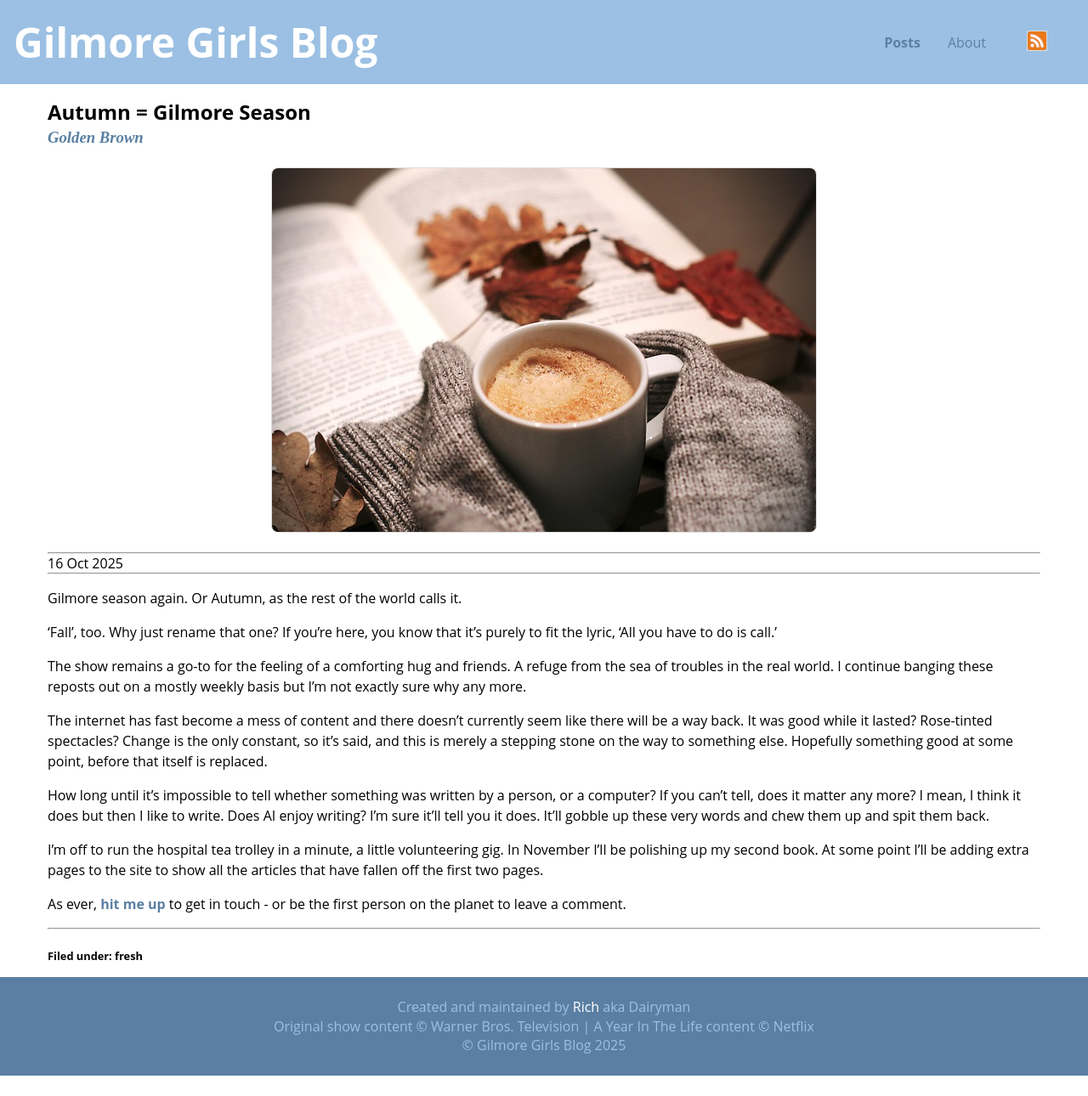
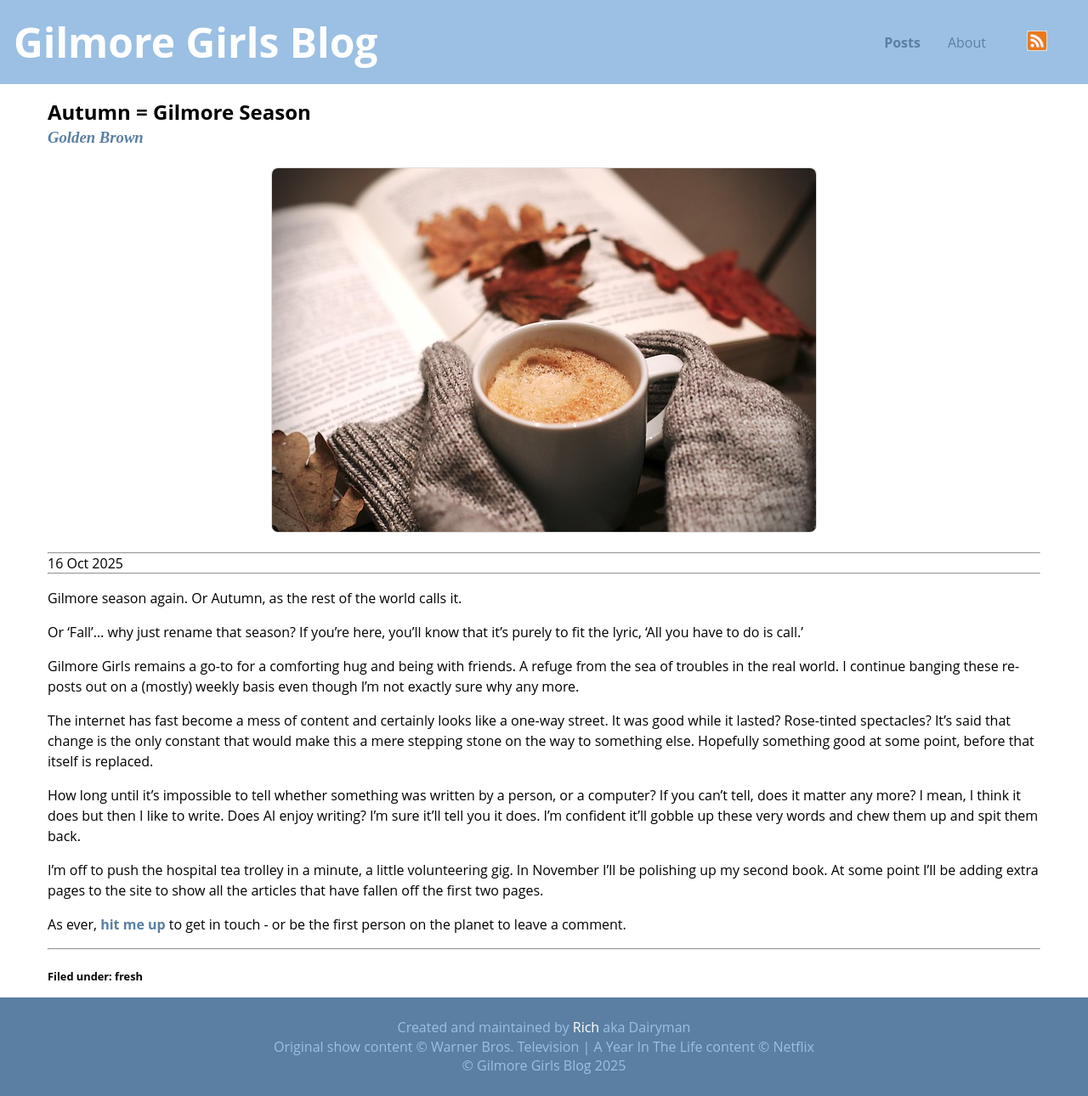
Before and after one commit to github-rich/copperboom, a Jekyll site: the page built from _posts/2025-10-16-Autumn=Gilmore.md, in a window 1280 px wide. Shown: the whole page at 85% size. Built offline with Jekyll 4.4.1, drawn with Linux system fonts in a browser that asks for light colours; comment, search, counter and statistics services are not loaded; before the commit the page ends 1266 px from its top, so only the background shows below that.

```diff
--- a/_posts/2025-10-16-Autumn=Gilmore.md
+++ b/_posts/2025-10-16-Autumn=Gilmore.md
@@ -9,14 +9,14 @@ categories: fresh
 ---
 Gilmore season again.  Or Autumn, as the rest of the world calls it.
 
-'Fall', too.  Why just rename that one?  If you're here, you know that it's purely to fit the lyric, 'All you have to do is call.'
+Or 'Fall'... why just rename that season?  If you're here, you'll know that it's purely to fit the lyric, 'All you have to do is call.'
 
-The show remains a go-to for the feeling of a comforting hug and friends.  A refuge from the sea of troubles in the real world.  I continue banging these reposts out on a mostly weekly basis but I'm not exactly sure why any more.
+Gilmore Girls remains a go-to for a comforting hug and being with friends.  A refuge from the sea of troubles in the real world.  I continue banging these re-posts out on a (mostly) weekly basis even though I'm not exactly sure why any more.
 
-The internet has fast become a mess of content and there doesn't currently seem like there will be a way back.  It was good while it lasted?  Rose-tinted spectacles?  Change is the only constant, so it's said, and this is merely a stepping stone on the way to something else.  Hopefully something good at some point, before that itself is replaced.
+The internet has fast become a mess of content and certainly looks like a one-way street.  It was good while it lasted?  Rose-tinted spectacles?  It's said that change is the only constant that would make this a mere stepping stone on the way to something else.  Hopefully something good at some point, before that itself is replaced.
 
-How long until it's impossible to tell whether something was written by a person, or a computer?  If you can't tell, does it matter any more?  I mean, I think it does but then I like to write.  Does AI enjoy writing?  I'm sure it'll tell you it does.  It'll gobble up these very words and chew them up and spit them back.
+How long until it's impossible to tell whether something was written by a person, or a computer?  If you can't tell, does it matter any more?  I mean, I think it does but then I like to write.  Does AI enjoy writing?  I'm sure it'll tell you it does.  I'm confident it'll gobble up these very words and chew them up and spit them back.
 
-I'm off to run the hospital tea trolley in a minute, a little volunteering gig.  In November I'll be polishing up my second book.  At some point I'll be adding extra pages to the site to show all the articles that have fallen off the first two pages.
+I'm off to push the hospital tea trolley in a minute, a little volunteering gig.  In November I'll be polishing up my second book.  At some point I'll be adding extra pages to the site to show all the articles that have fallen off the first two pages.
 
 As ever, [hit me up](mailto:rich@gilmoregirlsblog.com) to get in touch - or be the first person on the planet to leave a comment.
```
Also changed, not shown: _pages/blog_cards_page_2.md (renamed from _pages/more_blog_cards.md, +1 -1 lines), _pages/blog_cards_page_3.md (added, +25 -0 lines), _pages/blog_cards_page_4.md (added, +25 -0 lines), 1 other file.
